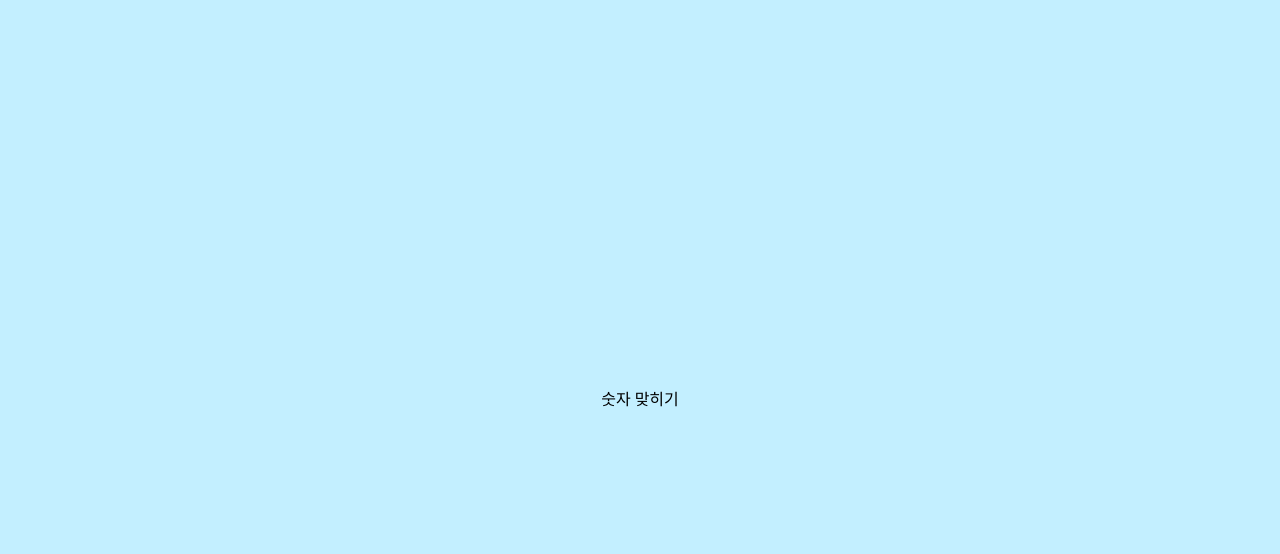
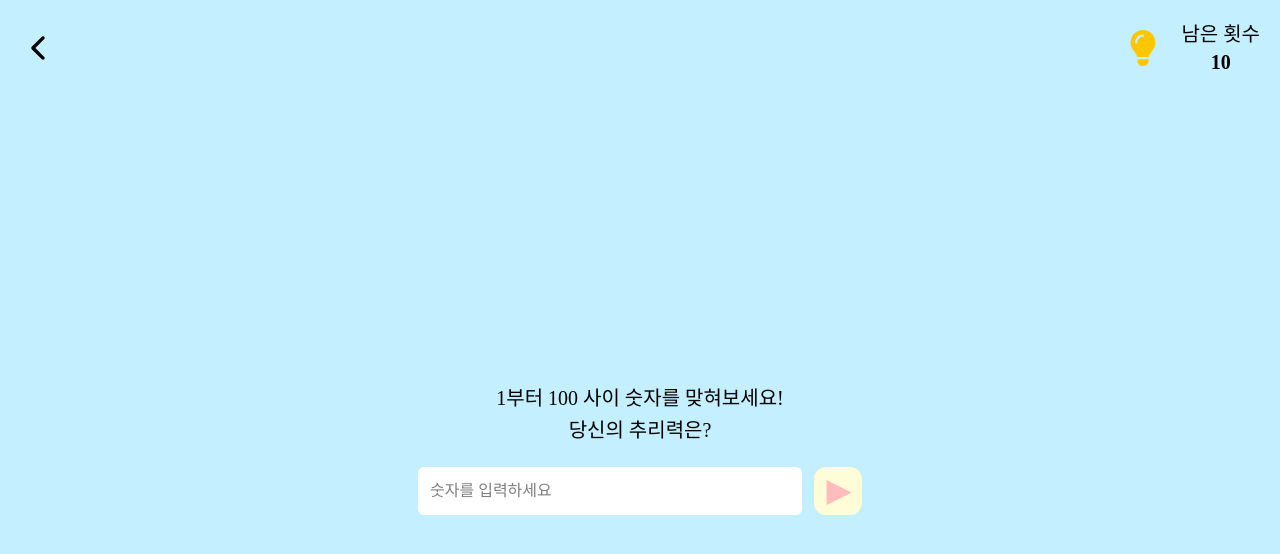
Before and after one commit to hyenee99/miniGame, a React (Vite) app: page /guessnumber in a window 1280 px wide. Shown: the top 554 px of the page. Built offline with nearby package versions, Linux system fonts and the light colour scheme; a web font is replaced by a local one.

Commit message:
feat: 숫자 맞히기 ui 구현

```diff
--- a/package.json
+++ b/package.json
@@ -12,6 +12,7 @@
   "dependencies": {
     "react": "^19.2.0",
     "react-dom": "^19.2.0",
+    "react-icons": "^5.5.0",
     "react-router-dom": "^7.11.0"
   },
   "devDependencies": {
--- a/src/App.jsx
+++ b/src/App.jsx
@@ -7,13 +7,16 @@ import GuessNumber from "./pages/GuessNumber";
 function App() {
   return (
     <BrowserRouter>
-      <Layout>
-        <Routes>
+      <Routes>
+        {/* 가운데 정렬 레이아웃 적용 */}
+        <Route element={<Layout />}>
           <Route path="/" element={<Mainpage />} />
           <Route path="/select" element={<Selectpage />} />
-          <Route path="/guessnumber" element={<GuessNumber />} />
-        </Routes>
-      </Layout>
+        </Route>
+
+        {/* 레이아웃 적용하지 않는 페이지 */}
+        <Route path="/guessnumber" element={<GuessNumber />} />
+      </Routes>
     </BrowserRouter>
   );
 }
--- a/src/Layout.jsx
+++ b/src/Layout.jsx
@@ -1,7 +1,11 @@
-export default function Layout({ children }) {
+import { Outlet } from "react-router-dom";
+
+export default function Layout() {
   return (
     <>
-      <div className="min-h-screen flex flex-col items-center justify-center">{children}</div>
+      <div className="min-h-screen flex flex-col items-center justify-center">
+        <Outlet />
+      </div>
     </>
   );
 }
--- a/src/components/Button.jsx
+++ b/src/components/Button.jsx
@@ -7,7 +7,7 @@ export default function Button({
 }) {
   return (
     <button
-      className={`${width} ${height} text-2xl sm:text-3xl font-bold rounded-2xl cursor-pointer bg-[#FFFCD8] hover:bg-[#fbf4a7]`}
+      className={`${width} ${height} text-2xl sm:text-3xl font-bold rounded-xl cursor-pointer bg-[#FFFCD8] hover:bg-[#fbf4a7]`}
       style={{ color: color }}
       onClick={onClick}
     >
--- a/src/pages/GuessNumber.jsx
+++ b/src/pages/GuessNumber.jsx
@@ -1,3 +1,52 @@
+import { IoIosArrowBack } from "react-icons/io";
+import { FaLightbulb } from "react-icons/fa6";
+import { useState } from "react";
+import { useNavigate } from "react-router-dom";
+import Button from "../components/Button";
 export default function GuessNumber() {
-  return <>숫자 맞히기</>;
+  const [attempts, setAttempts] = useState(10);
+  const [value, setValue] = useState("");
+  const navigate = useNavigate();
+
+  return (
+    // ⭐ 전체를 column flex로
+    <div className="min-h-screen flex flex-col">
+      {/* 상단 헤더 */}
+      <div className="flex w-full justify-between items-center p-3 sm:p-5">
+        <IoIosArrowBack
+          className="text-2xl sm:text-4xl cursor-pointer"
+          onClick={() => navigate(-1)}
+        />
+
+        <div className="flex items-center gap-5">
+          <FaLightbulb className="text-2xl sm:text-4xl text-yellow-400 cursor-pointer" />
+          <div className="flex flex-col items-center sm:text-xl">
+            <p>남은 횟수</p>
+            <p className="font-bold">{attempts}</p>
+          </div>
+        </div>
+      </div>
+
+      <div className="flex flex-col gap-5 items-center justify-center flex-1">
+        <p className="sm:text-xl text-center leading-relaxed">
+          1부터 100 사이 숫자를 맞혀보세요!
+          <br />
+          당신의 추리력은?
+        </p>
+
+        <div className="w-full flex gap-3 justify-center">
+          <input
+            type="number"
+            min={1}
+            max={100}
+            value={value}
+            onChange={(e) => setValue(e.target.value)}
+            className="p-3 rounded-md bg-white w-[70%] h-12 sm:w-[30%]"
+            placeholder="숫자를 입력하세요"
+          />
+          <Button text="▶" width="w-12" height="h-12" />
+        </div>
+      </div>
+    </div>
+  );
 }
```
Also changed, not shown: src/pages/MainPage.jsx (+11 -8 lines), 1 other file (tests, documents, lock files or other folders).
